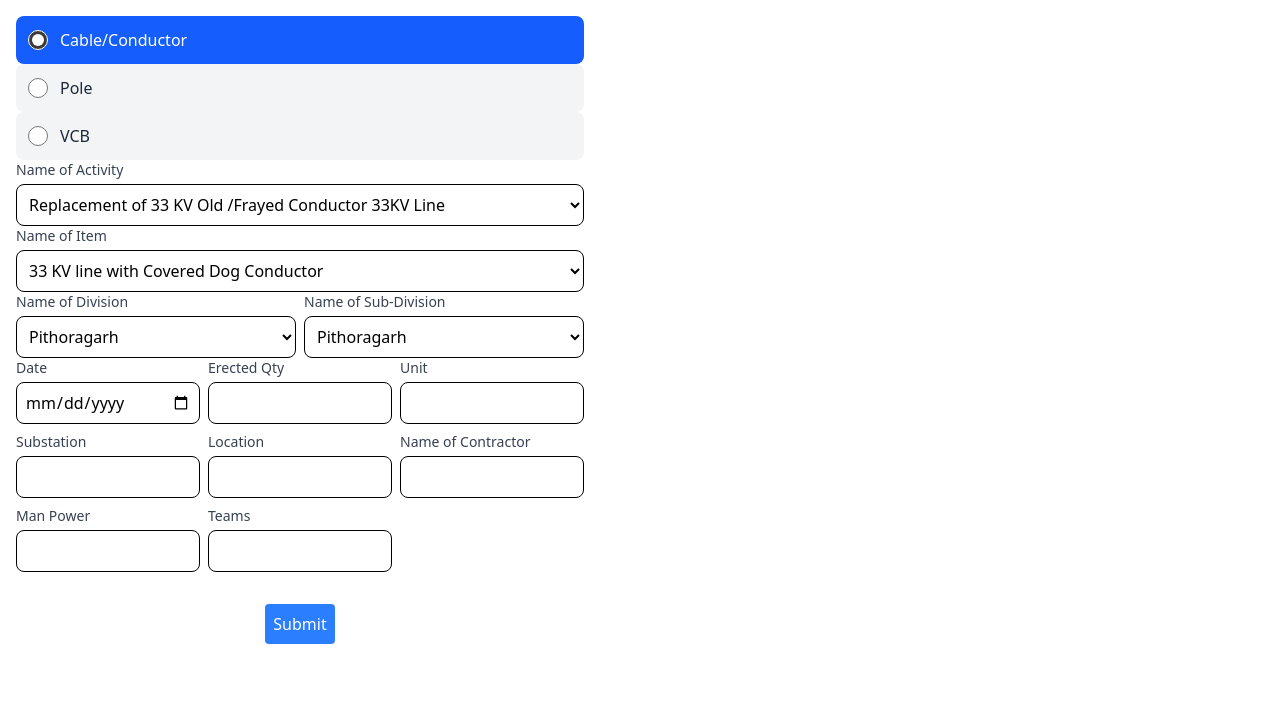
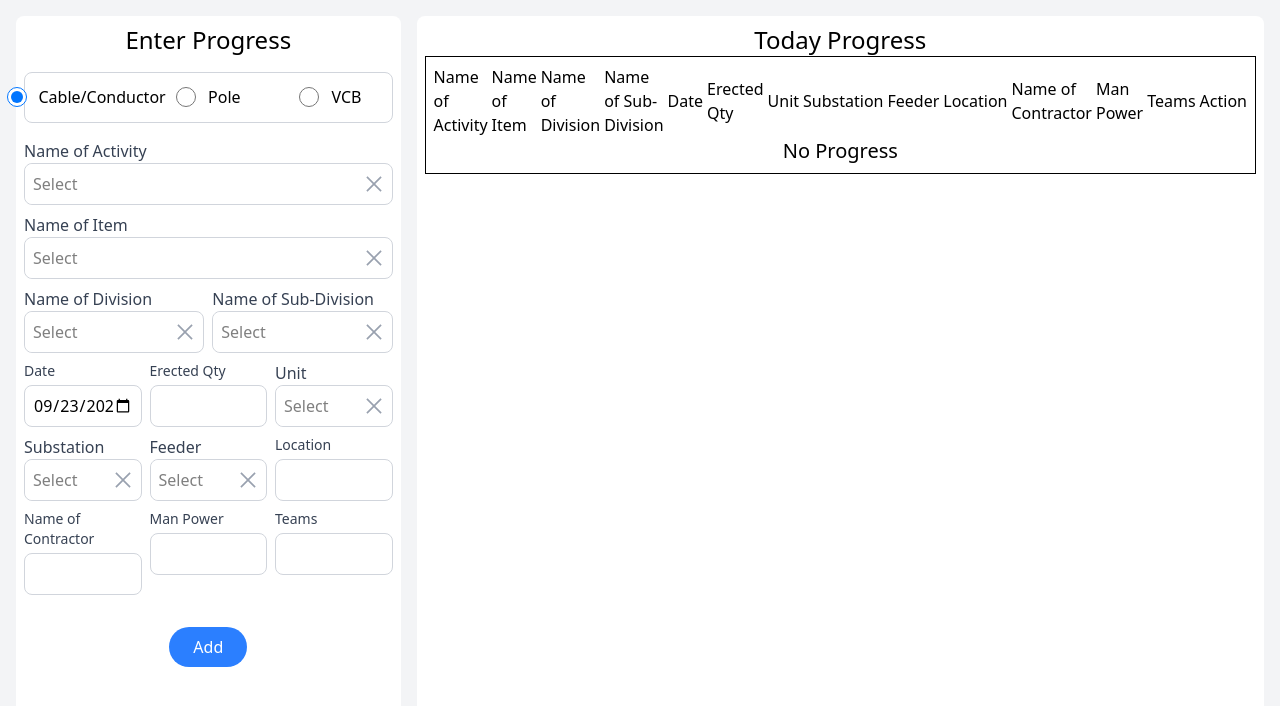
Before and after one commit to sanjay-gobari/RDSS_Progress_Tracker, a React (Vite) app: page / in a window 1280 px wide. Shown: the top 706 px of the page. Built offline with nearby package versions, Linux system fonts and the light colour scheme.

Commit message:
progress table added

```diff
--- a/package.json
+++ b/package.json
@@ -13,6 +13,7 @@
     "@tailwindcss/vite": "^4.1.13",
     "react": "^19.1.1",
     "react-dom": "^19.1.1",
+    "remixicon": "^4.6.0",
     "tailwindcss": "^4.1.13"
   },
   "devDependencies": {
--- /dev/null
+++ b/src/App.css
@@ -0,0 +1,9 @@
+
+
+
+
+.my-hr{
+  border: none;
+  height: 1px;
+  background: #d4d4d4;
+}
--- a/src/App.jsx
+++ b/src/App.jsx
@@ -1,14 +1,45 @@
 import React, { useEffect, useState } from 'react'
 import ActivityData from './ActivitiesData';
+import 'remixicon/fonts/remixicon.css'
+import "./App.css"
+
+const formFields = [
+  { name: "NameOfActivity", label: "Name of Activity", type: "dropdown" },
+  { name: "NameOfItem", label: "Name of Item", type: "dropdown" },
+  { name: "NameOfDivision", label: "Name of Division", type: "dropdown" },
+  { name: "NameOfSubDivision", label: "Name of Sub-Division", type: "dropdown" },
+  { name: "Date", label: "Date", type: "date" },
+  { name: "ErectedQty", label: "Erected Qty", type: "number" },
+  { name: "Unit", label: "Unit", type: "dropdown" },
+  { name: "Substation", label: "Substation", type: "dropdown" },
+  { name: "Feeder", label: "Feeder", type: "dropdown" },
+  { name: "Location", label: "Location", type: "text" },
+  { name: "NameOfContractor", label: "Name of Contractor", type: "text" },
+  { name: "ManPower", label: "Man Power", type: "number" },
+  { name: "Teams", label: "Teams", type: "number" },
+];
+
+
+
 function App() {
 
   const [selected, setSelected] = useState(ActivityData.MaterialType[0]);
   const [activityOptions, setActivityOptions] = useState([]);
   const [itemsOptions, setItemsOptions] = useState([]);
 
+  const [formData, setFormData] = useState(
+    {
+
+    }
+  )
+  const [dailyProgress, setDailyProgress] = useState([])
+
   const handleChange = (e) => {
     setSelected(e.target.value);
   }
+  const handleDelete = (index) => {
+    setDailyProgress((prev) => prev.filter((_, i) => i !== index));
+  };
 
   useEffect(() => {
 
@@ -26,10 +57,24 @@ function App() {
     }
   }, [selected])
 
-
+  const handleAddProgress = (e) => {
+    e.preventDefault();
+    const localFormData = new FormData(e.currentTarget);
+    const data = {};
+    formFields.forEach(elm => {
+      data[elm.name] = localFormData.get(elm.name);
+    });
+    setFormData(data);
+    setDailyProgress((progress) => [...progress, data])
+  };
 
   return (
-    <div className='p-4 max-w-[600px]'>
+    <div className='h-screen  flex p-4 gap-4 bg-gray-100 '>
+      <div className='w-[500px] rounded-lg bg-white p-2'>
+        <div>
+          <h2 className='text-center text-2xl'>Enter Progress</h2>
+        </div>
+        <div className='my-4 grid grid-cols-3 place-items-center border border-gray-300 rounded-lg'>
           {ActivityData.MaterialType.map((option, index) => (
             <Radio
               key={index}
@@ -39,24 +84,37 @@ function App() {
               name="options"
             />
           ))}
-      <Dropdown label="Name of Activity" options={activityOptions} />
-      <Dropdown label="Name of Item" options={itemsOptions} />
-      <div className='grid grid-cols-2 gap-2'>
-        <Dropdown label="Name of Division" options={["Pithoragarh", "Dharchula", "Champawat"]} />
-        <Dropdown label="Name of Sub-Division" options={["Pithoragarh", "Lohaghat"]} />
+          <hr className='my-hr' />
         </div>
-      <div className='grid grid-cols-3 gap-2'>
-        <InputField label="Date" type="date" />
-        <InputField label="Erected Qty" type='number' />
-        <InputField label="Unit" />
-        <InputField label="Substation" />
-        <InputField label="Location" />
-        <InputField label="Name of Contractor" />
-        <InputField label="Man Power" type='number' />
-        <InputField label="Teams" type='number' />
+        <form onSubmit={handleAddProgress} autocomplete="off" >
+          <div className='grid grid-cols-6 gap-2'>
+            {formFields.map((field, idx) => {
+
+              let myclass = "col-span-2";
+              if (field.type === "dropdown") {
+                let options = [];
+                if (field.name === "NameOfActivity") { options = activityOptions; myclass = "col-span-6" }
+                else if (field.name === "NameOfItem") { options = itemsOptions; myclass = "col-span-6" }
+                else if (field.name === "NameOfDivision") { options = ["Pithoragarh", "Dharchula", "Champawat"]; myclass = "col-span-3" }
+                else if (field.name === "NameOfSubDivision") { options = ["Pithoragarh", "Lohaghat"]; myclass = "col-span-3" }
+                else if (field.name === "Unit") options = ["KM", "Nos", "CKM"];
+                else if (field.name === "Substation") options = ["132/33/11 KV Pithoragarh S/S", "33/11KV Bin S/S", "CKM"];
+                else if (field.name === "Feeder") options = ["Town-1", "Town-2", "Town-3", "Town-4", "Bin"];
+                return <Dropdown key={idx} name={field.name} label={field.label} options={options} myclass={myclass} />
+              } else {
+                return <InputField key={idx} name={field.name} label={field.label} type={field.type} myclass={myclass} />
+              }
+            })}
           </div>
-      <div className='pt-8 text-center'>
-        <Button1 text='Submit' type="Submit"/>
+          <div className='pt-8 text-center '>
+            <Button1 type="Submit">Add</Button1>
+          </div>
+        </form>
+
+      </div>
+      <div className='flex-1 bg-white rounded-lg p-2'>
+        <h2 className='w-full text-center text-2xl'>Today Progress</h2>
+        <DisplayDailyProgress data={dailyProgress} handleDelete={handleDelete} />
       </div>
     </div>
   )
@@ -66,33 +124,98 @@ export default App
 
 
 
-export function Dropdown({ label, options, value, onChange }) {
+export function Dropdown({ name, label, options, value, myclass }) {
+  const containerRef = React.useRef(null);
+  const [open, setOpen] = React.useState(false);
+  const [search, setSearch] = React.useState(value || "");
+
+  React.useEffect(() => {
+    setSearch(value || "");
+  }, [value]);
+
+  useEffect(() => {
+    setSearch("");
+    console.log("option change detected")
+  }, [options])
+
+  // Close dropdown when clicking outside
+  React.useEffect(() => {
+    function handleOutside(e) {
+      if (containerRef.current && !containerRef.current.contains(e.target)) {
+        setOpen(false);
+      }
+    }
+    document.addEventListener("mousedown", handleOutside);
+    return () => document.removeEventListener("mousedown", handleOutside);
+  }, []);
+
+  const filteredOptions = options.filter(opt =>
+    opt.toLowerCase().includes(search.toLowerCase())
+  );
+
   return (
-    <div className="flex flex-col space-y-1 w-full">
-      <label className="text-sm font-medium text-gray-700">{label}</label>
-      <select
-        value={value}
-        onChange={onChange}
-        className="p-2 border rounded-lg focus:outline-none focus:ring-2 focus:ring-blue-500"
+    <div ref={containerRef} className={`flex flex-col w-full relative ${myclass}`}>
+      <label className="text-gray-700">{label}</label>
+      <div className='border border-gray-300 rounded-lg flex items-center pr-2'>
+        <input
+          type="text"
+          name={name}
+          className="outline-none p-2 w-full  rounded-lg bg-white cursor-text"
+          onClick={() => setOpen(true)}
+          onChange={(e) => setSearch(e.target.value)}
+          value={search}
+          placeholder="Select"
+          required
+        />
+        <button type='button'
+          title='clear field'
+          className='cursor-pointer duration-150 text-gray-400 hover:text-gray-800 rounded '
+          onClick={() => setSearch("")}
         >
-        {options.map((opt, idx) => (
-          <option key={idx} value={opt}>{opt}</option>
+          <svg className="w-5 h-5" xmlns="http://www.w3.org/2000/svg" viewBox="0 0 24 24" fill="currentColor"><path d="M10.5859 12L2.79297 4.20706L4.20718 2.79285L12.0001 10.5857L19.793 2.79285L21.2072 4.20706L13.4143 12L21.2072 19.7928L19.793 21.2071L12.0001 13.4142L4.20718 21.2071L2.79297 19.7928L10.5859 12Z"></path></svg>
+        </button>
+      </div>
+
+      {open && filteredOptions.length > 0 && (
+        <div className="absolute top-full left-0 w-full border rounded-lg bg-white mt-1 max-h-100 overflow-y-auto z-10">
+          {filteredOptions.map((opt, idx) => (
+            <div
+              key={idx}
+              className="p-2 hover:bg-blue-100 cursor-pointer"
+              onMouseDown={(e) => e.preventDefault()} // prevent losing focus
+              onClick={() => {
+                setSearch(opt);                // put option into box
+                setOpen(false);                // close dropdown
+              }}
+            >
+              {opt}
+            </div>
           ))}
-      </select>
+        </div>
+      )}
     </div>
   );
 }
 
-export function InputField({ label, type = "text", value, onChange, placeholder }) {
+
+
+
+
+export function InputField({ name, label, type = "text", value, onChange, placeholder, myclass }) {
+  if (type === "date") {
+    value = new Date().toISOString().split("T")[0];
+  }
   return (
-    <div className="flex flex-col space-y-1 w-full">
+    <div className={`flex flex-col space-y-1 w-full ${myclass}`}>
       <label className="text-sm font-medium text-gray-700">{label}</label>
       <input
+        name={name}
         type={type}
         value={value}
         onChange={onChange}
         placeholder={placeholder}
-        className="p-2 border rounded-lg focus:outline-none focus:ring-2 focus:ring-blue-500"
+        className="p-2 border border-gray-300 rounded-lg focus:outline-none focus:ring-2 focus:ring-blue-500"
+        required
       />
     </div>
   );
@@ -102,8 +225,7 @@ export function InputField({ label, type = "text", value, onChange, placeholder
 export function Radio({ label, checked, onChange, name }) {
   return (
     <label
-      className={`flex items-center p-3 rounded-lg cursor-pointer transition-all duration-200 ${checked ? 'bg-blue-600 text-white' : 'bg-gray-100 text-gray-800'
-        }`}
+      className={`flex items-center p-3 rounded-lg cursor-pointer transition-all duration-200 `}
     >
       <input
         type="radio"
@@ -111,17 +233,68 @@ export function Radio({ label, checked, onChange, name }) {
         value={label}
         checked={checked}
         onChange={onChange}
-        className="w-5 h-5 accent-white mr-3 cursor-pointer"
+        className="w-5 h-5  mr-3 cursor-pointer"
       />
       {label}
     </label>
   );
 }
 
-export function Button1({ text = "button", onClick,type }) {
+export function Button1({ onClick, type, children }) {
   return (
     <button
-    className='cursor-pointer bg-blue-500 p-2 rounded text-white hover:bg-blue-400 duration-150'
-    onClick={onClick} type={type}>{text}</button>
+      className='cursor-pointer bg-blue-500 py-2 px-6 text-white hover:bg-blue-400 duration-150 rounded-full'
+      onClick={onClick}
+      type={type}>
+      {children}
+    </button>
   )
 }
+
+export const DisplayDailyProgress = ({ data, handleDelete }) => {
+  console.log(data)
+  return (
+    <>
+      <div className='border p-2'>
+        <div className='grid grid-cols-[2fr_repeat(13,1fr)] gap-1 place-items-center'>
+          {
+            formFields.map((elm, i) =>
+            (
+              <span className=''>{elm.label}</span>
+            )
+            )
+          }
+          <span className=''>Action</span>
+
+        </div>
+        {data.length != 0 && (
+          data.map((elm, i) => (
+            <div key={i} className='grid grid-cols-[2fr_repeat(13,1fr)] gap-1 place-items-center border-b my-2'>
+              <span>{elm.NameOfActivity}</span>
+              <span>{elm.NameOfItem}</span>
+              <span>{elm.NameOfDivision}</span>
+              <span>{elm.NameOfSubDivision}</span>
+              <span>{elm.Date}</span>
+              <span>{elm.ErectedQty} </span>
+              <span>{elm.Unit}</span>
+              <span>{elm.Substation}</span>
+              <span>{elm.Feeder}</span>
+              <span>{elm.Location}</span>
+              <span>{elm.NameOfContractor}</span>
+              <span>{elm.ManPower}</span>
+              <span>{elm.Teams}</span>
+              <div className='flex gap-3 text-xl'>
+                <button className='cursor-pointer text-green-600' title='Edit'><i className="ri-edit-line"></i></button>
+                <button className='cursor-pointer text-red-600' title='Delete' onClick={() => { handleDelete(i) }}><i className="ri-delete-bin-2-line"></i></button>
+              </div>
+            </div>
+          ))
+        )}
+        {data.length == 0 && (
+          <div>
+            <p className='text-center text-xl'>No Progress</p>
+          </div>
+        )}
+      </div>
+    </>);
+}
```
Also changed, not shown: src/ActivitiesData.js (+39 -1 lines), 1 other file (tests, documents, lock files or other folders). Lines whose indentation alone changed are shown as unchanged.
